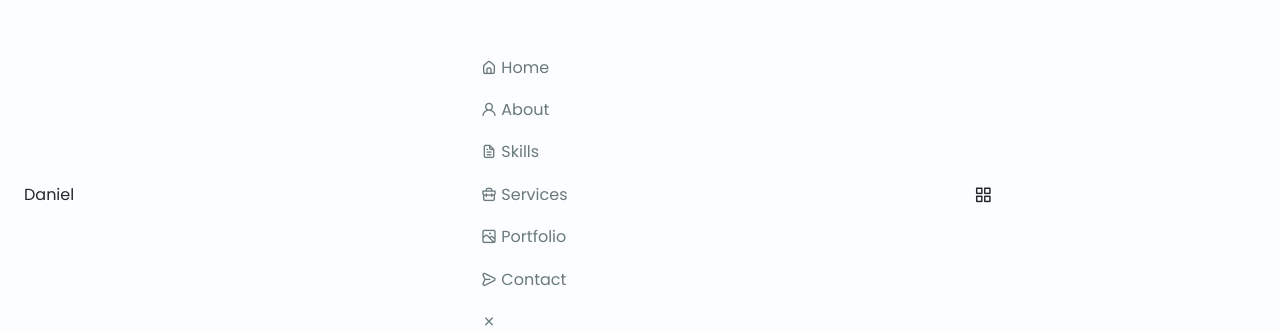
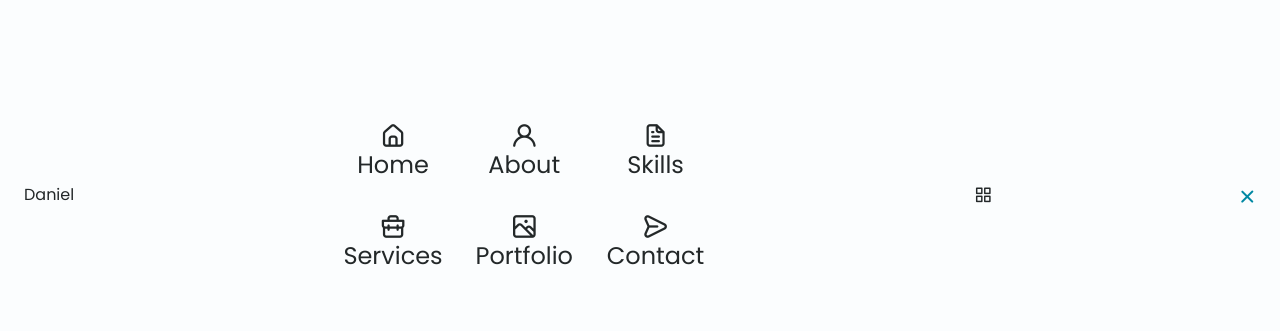
Before and after one commit to saymo23/daniel_s, a Vue app: page / in a window 1280 px wide. Shown: the part 581-912 px from the top of the page. Built offline with nearby package versions, Linux system fonts and the light colour scheme.

Commit message:
Menu Casi listo

```diff
--- a/src/App.vue
+++ b/src/App.vue
@@ -3,19 +3,19 @@
     <nav class="nav container">
       <a href="" class="nav__logo"> Daniel </a><!-- /.nav__logo -->
 
-      <div class="nav__menu" id="nav-menu">
+      <div class="nav__menu" :class="{'nav__active': isNavMenuActive}" id="nav-menu">
         <ul class="nav__list grid">
           <li class="nav__item" v-for="i in menu" v-bind:key="i.url">
             <a href="#" class="nav__link">
-              <i class="uil" :class="i.icon"></i> {{ i.title }}
+              <i class="uil nav__icon" :class="i.icon"></i> {{ i.title }}
             </a><!-- /.nav__link -->
           </li><!-- /.nav__item -->
-          <i class="uil uil-times nav__close" id="nav-close"></i>
+          <i class="uil uil-times nav__close" id="nav-close" @click="toogle_menu()"></i>
         </ul><!-- /.nav__list grid -->
       </div><!-- /#nav-menu.nav__menu -->
       <div class="nav__btns">
-        <div class="nav__toggle" id="nav-toggle">
-          <i class="uil uil-apps"></i>
+        <div class="nav__toggle" id="nav-toggle" @click="toogle_menu()">
+          <i class="uil uil-apps "></i>
         </div><!-- /#nav-toggle.nav__toggle -->
       </div><!-- /.nav__btns -->
     </nav><!-- /.nav -->
@@ -76,7 +76,9 @@
 </template>
 
 <script setup>
-import { RouterLink, RouterView } from 'vue-router'
+import { ref } from 'vue'
+
+let isNavMenuActive = ref(false);
 
 const menu = [
   {
@@ -111,6 +113,11 @@ const menu = [
   },
 ]
 
+const toogle_menu = () => {
+  console.log('ssssssss', isNavMenuActive);
+  isNavMenuActive.value = !isNavMenuActive.value;
+}
+
 </script>
 
 <style scoped>
--- a/src/assets/main.css
+++ b/src/assets/main.css
@@ -72,7 +72,7 @@ padding: 2rem 0 4rem;
 @media screen and (max-width:767px){
   .nav__menu{
     position: fixed;
-    bottom: 0;
+    bottom: -100%;
     left: 0;
     width: 100%;
     background-color: var(--body-color);
@@ -81,11 +81,49 @@ padding: 2rem 0 4rem;
     border-radius: 1.5rem 1.5rem 0 0;
     transition: .3s;
   }
+}
 
+.nav__list{
+  grid-template-columns: repeat(3, 1fr);
+  gap: 2rem;
 }
+
+.nav__link{
+  display: flex;
+  flex-direction: column;
+  align-items: center;
+  font-size: var(--h2-font-size);
+  color: var(--title-color);
+  font-weight: var(--font-medium);
+}
+
+.nav__link:hover{
+  color: var(--second-color);
+}
+
+.nav__icon{
+  font-size: 1.7rem;
+}
+
+.nav__close{
+  position: absolute;
+  right: 1.3rem;
+  bottom: .5rem;
+  font-size: 1.5rem;
+  cursor: pointer;
+  color: var(--first-color);
+}
+
+.nav__close:hover{
+  color: var(--second-color);
+}
+
 
 /* show menu */
 
+.nav__active{
+  bottom: 0;
+}
 
 /* Active link */
 
```
